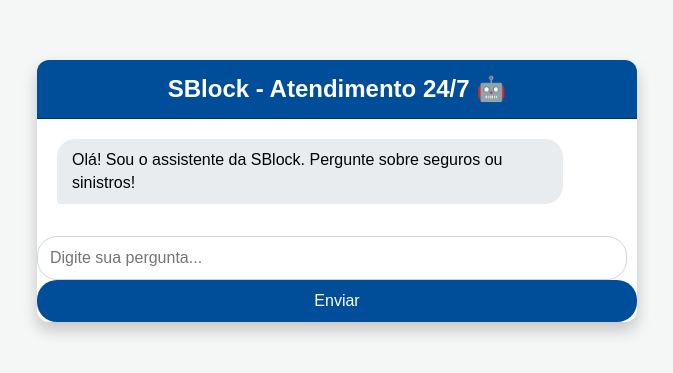
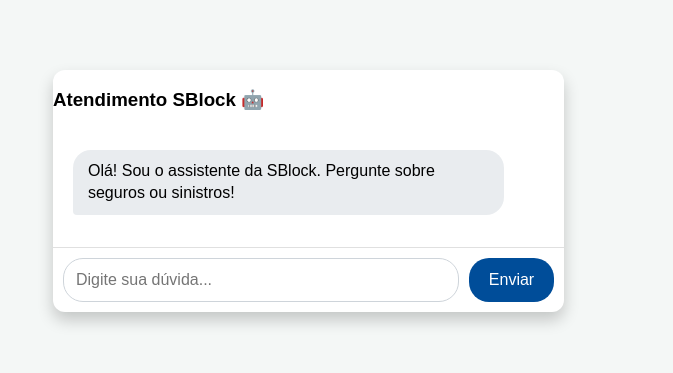
Before and after one commit to Ivan-ssa/trabalho_final_IA, a plain HTML site: page frontend/index.html in a window 1280 px wide. Shown: the part 229-602 px from the top of the page, without its empty margins (303-976 px from the left). Drawn offline with Linux system fonts and the light colour scheme.

Commit message:
feat: cria estrutura visual da SBlock integrando o chat

```diff
--- a/frontend/index.html
+++ b/frontend/index.html
@@ -3,18 +3,33 @@
 <head>
     <meta charset="UTF-8">
     <meta name="viewport" content="width=device-width, initial-scale=1.0">
-    <title>SBlock Chatbot IA</title>
-    <link rel="stylesheet" href="style.css">
-</head>
+    <title>SBlock Seguros - Home</title> <link rel="stylesheet" href="style.css">
+    </head>
 <body>
-    <div class="chat-container">
-        <h1>SBlock - Atendimento 24/7 🤖</h1>
-        <div id="chat-box">
-            <div class="message bot">Olá! Sou o assistente da SBlock. Pergunte sobre seguros ou sinistros!</div>
+
+    <header class="sblock-header">
+        </header>
+
+    <main class="sblock-content">
+        </main>
+
+    <div class="chatbot-widget">
+        <div class="chat-container">
+            <div class="chat-header">
+                <h3>Atendimento SBlock 🤖</h3>
+            </div>
+
+            <div id="chat-box">
+                <div class="message bot">Olá! Sou o assistente da SBlock. Pergunte sobre seguros ou sinistros!</div>
+            </div>
+
+            <div class="input-area">
+                <input type="text" id="user-input" placeholder="Digite sua dúvida...">
+                <button onclick="sendMessage()">Enviar</button>
+            </div>
         </div>
-        <input type="text" id="user-input" placeholder="Digite sua pergunta...">
-        <button onclick="sendMessage()">Enviar</button>
     </div>
+
     <script src="script.js"></script>
 </body>
 </html>
```
